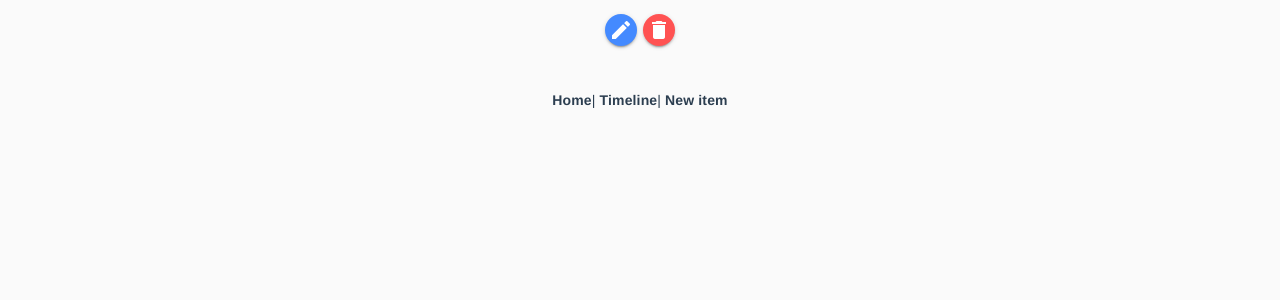
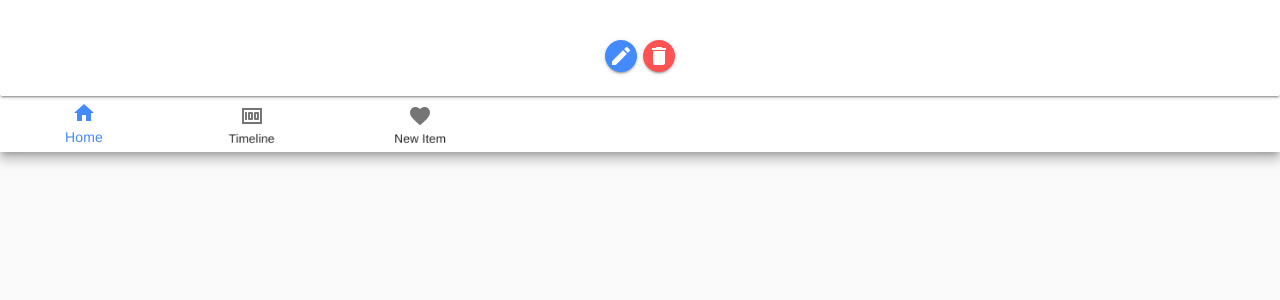
Before and after one commit to Swoot1/minilife-frontend, a Vue app: page /#/items/1 in a window 1280 px wide. Shown: the top 300 px of the page. Built offline with nearby package versions, Linux system fonts and the light colour scheme; no server answers.

Commit message:
Added a new menu to the bottom.

```diff
--- a/src/App.vue
+++ b/src/App.vue
@@ -1,10 +1,16 @@
 <template>
     <div id="app">
-        <router-view/>
-        <div id="nav">
-            <router-link to="/">Home</router-link>|
-            <router-link :to="{ name: 'timeline' }">Timeline</router-link>|
-            <router-link :to="{ name: 'newitem' }">New item</router-link>
+        <router-view></router-view>
+        <div class="phone-viewport">
+            <md-bottom-bar md-sync-route>
+                <md-bottom-bar-item to="/" md-label="Home" md-icon="home"></md-bottom-bar-item>
+                <md-bottom-bar-item :to="{ name: 'timeline' }" md-label="Timeline" md-icon="money"></md-bottom-bar-item>
+                <md-bottom-bar-item
+                    :to="{ name: 'newitem' }"
+                    md-label="New Item"
+                    md-icon="favorite"
+                ></md-bottom-bar-item>
+            </md-bottom-bar>
         </div>
     </div>
 </template>
--- a/src/components/ItemForm.vue
+++ b/src/components/ItemForm.vue
@@ -21,7 +21,6 @@
                     </div>
                 </div>
             </md-card-content>
-            <md-card-content></md-card-content>
             <md-card-content>
                 <div class="md-layout md-gutter">
                     <div class="md-layout-item md-size-50 md-small-size-100">
--- a/src/components/ViewItem.vue
+++ b/src/components/ViewItem.vue
@@ -1,7 +1,15 @@
 <template>
-    <div>
-        <p>
-            {{ item.itemDescription }} {{ item.actionType }} {{ item.dateOfAction }} {{ item.price }}
+    <md-card>
+        <md-card-header>
+            <div class="md-title">{{ item.itemDescription }}</div>
+        </md-card-header>
+
+        <md-card-content>
+            <md-icon v-if="item.actionType">{{ item.actionType | actionToIconName }}</md-icon>
+            {{ item.actionDate | ISOStringToDateString }}
+            <span
+                v-if="item.price"
+            >{{ item.price | formatMoney}}</span>
             <md-button
                 class="md-icon-button md-dense md-raised md-primary"
                 :to="{ name: 'itemedit', params: { id: item.id} }"
@@ -14,8 +22,8 @@
             >
                 <md-icon>delete</md-icon>
             </md-button>
-        </p>
-    </div>
+        </md-card-content>
+    </md-card>
 </template>
 <script>
 import axios from "axios";
--- a/src/main.js
+++ b/src/main.js
@@ -67,6 +67,11 @@ Vue.filter('formatMoney', function (value) {
 });
 
 Vue.filter('ISOStringToDateString', function (value) {
+
+    if (!value || value.indexOf('T') === -1) {
+        return value;
+    }
+
     return value.split('T')[0];
 });
 
```
